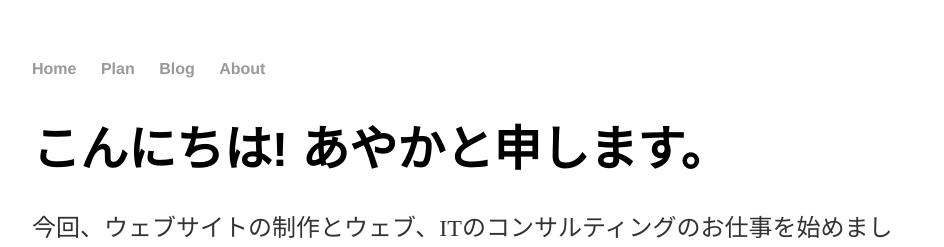
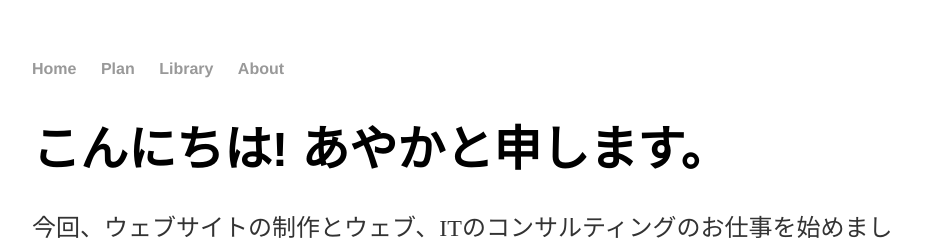
Before and after one commit to agematsu/agematsu.github.io, a Jekyll site: the page built from index.html, in a window 1280 px wide. Shown: the top 247 px of the page, without its empty margins (160-1104 px from the left). Built offline with Jekyll 4.4.1, drawn with Linux system fonts in a browser that asks for light colours.

Commit message:
Update default.html

```diff
--- a/_layouts/default.html
+++ b/_layouts/default.html
@@ -10,7 +10,7 @@
 	    		<ul>
 	        		<li><a href="/">Home</a></li>
 				<li><a href="/plan">Plan</a></li>
-	        		<li><a href="blog/">Blog</a></li>
+	        		<li><a href="library/">Library</a></li>
 	        		<li><a href="/about">About</a></li>
 	    		</ul>
 			</nav>
```
